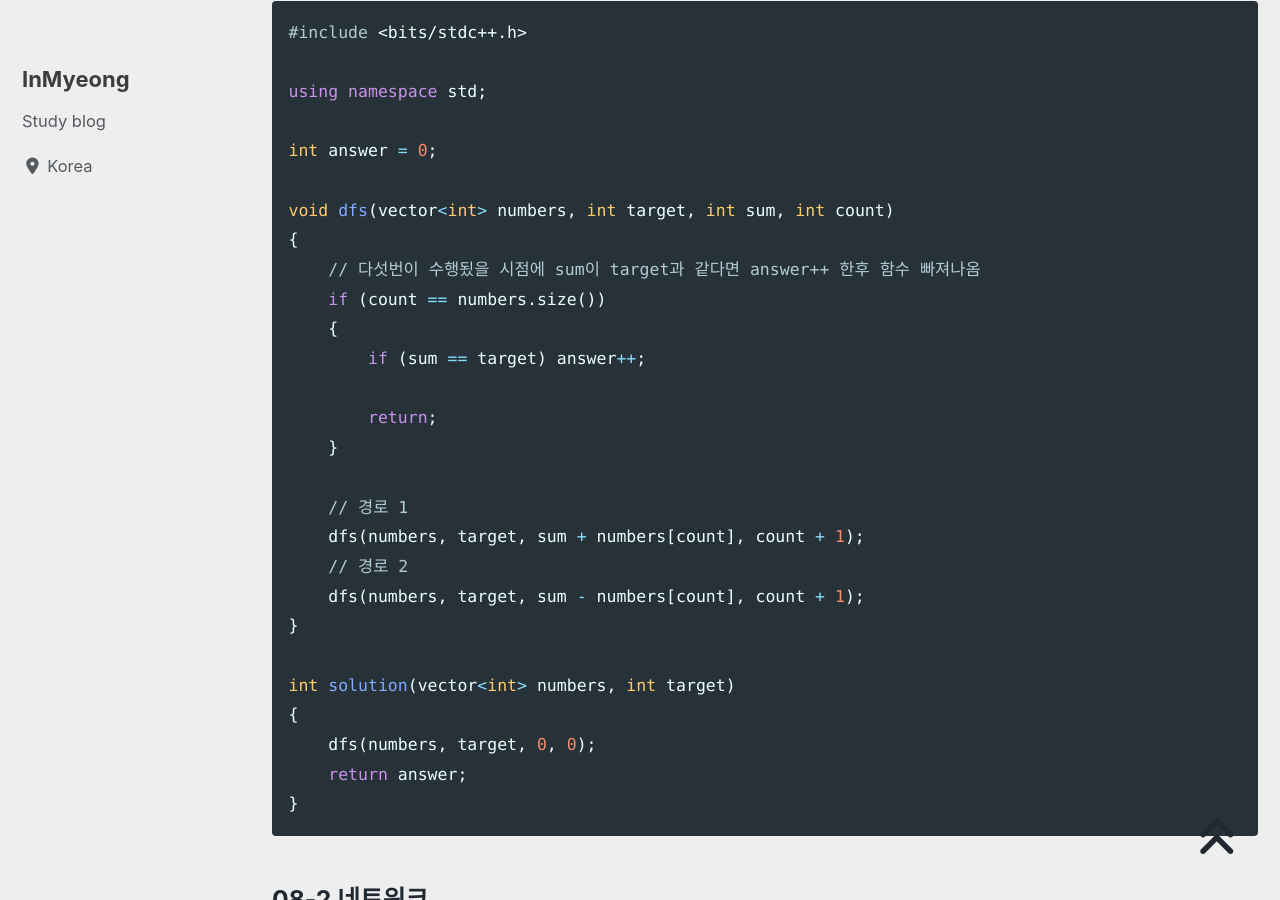
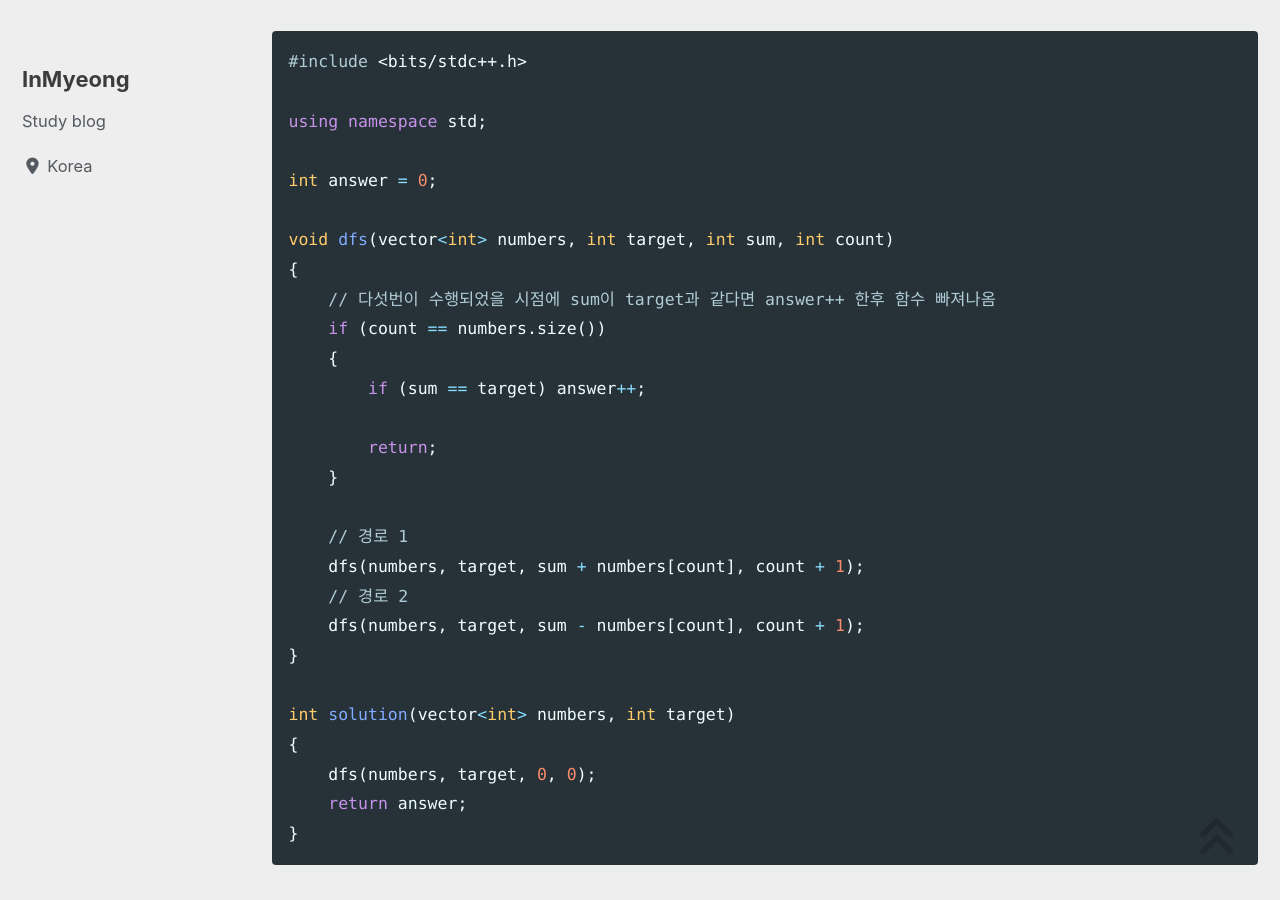
Before and after one commit to devMyeong/devMyeong.github.io, a Jekyll site: the page built from _posts/codingTest/2022-07-06-프로그래머스.md, in a window 1280 px wide and 900 px high, scrolled down 47890 px. Built offline with Jekyll 4.4.1, drawn with Linux system fonts in a browser that asks for light colours; cached includes are drawn as plain includes; nearby versions of some CDN libraries; some web fonts are replaced; comment, search, counter and statistics services are not loaded; some of the changed text lies outside the part shown.

Commit message:
Chore : 프로그래머스 맞춤법 수정

```diff
--- a/_posts/codingTest/2022-07-06-프로그래머스.md
+++ b/_posts/codingTest/2022-07-06-프로그래머스.md
@@ -199,7 +199,8 @@ vector<int> solution(vector<string> genres, vector<int> plays)
     vector<int> answer;
     //각 장르별로 횟수저장
     map<string, int> music;
-    //각 장르별로 무슨노래가 몇번씩 저장됬는지
+    //각 장르별로 무슨노래가 몇번씩 저장 되었는지
+
     map<string, map<int, int>> musiclist;
 
     //들어온 리스트만큼 반복
@@ -1375,7 +1376,7 @@ int answer = 0;
 
 void dfs(vector<int> numbers, int target, int sum, int count)
 {
-    // 다섯번이 수행됬을 시점에 sum이 target과 같다면 answer++ 한후 함수 빠져나옴
+    // 다섯번이 수행되었을 시점에 sum이 target과 같다면 answer++ 한후 함수 빠져나옴
     if (count == numbers.size())
     {
         if (sum == target) answer++;
```
